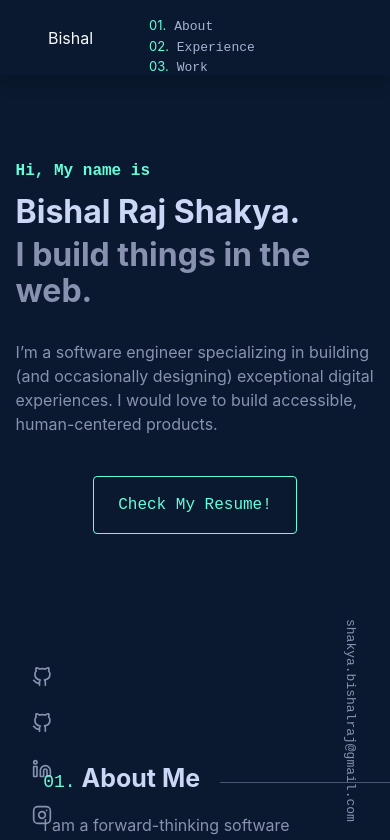
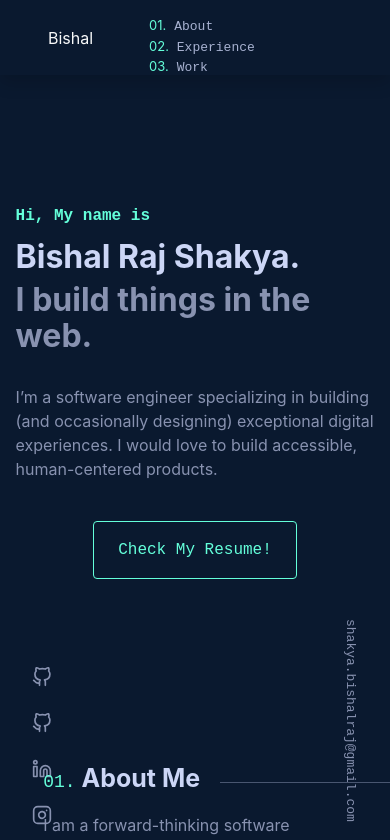
Before and after one commit to BishalRaj/portfolio-2023, a React (Vite) app: page / in a window 390 px wide. Shown: the top 840 px of the page. Built offline with nearby package versions, Linux system fonts and the light colour scheme.

Commit message:
changed section title layout and implemented media query for screen size below 428

```diff
--- a/src/components/IntroComponent/style.scss
+++ b/src/components/IntroComponent/style.scss
@@ -12,7 +12,7 @@
 }
 @media only screen and (max-width: 428px) {
   .section-intro {
-    padding-top: 150px;
+    padding-top: 50%;
     padding-left: 4%;
     padding-right: 4%;
   }
```
